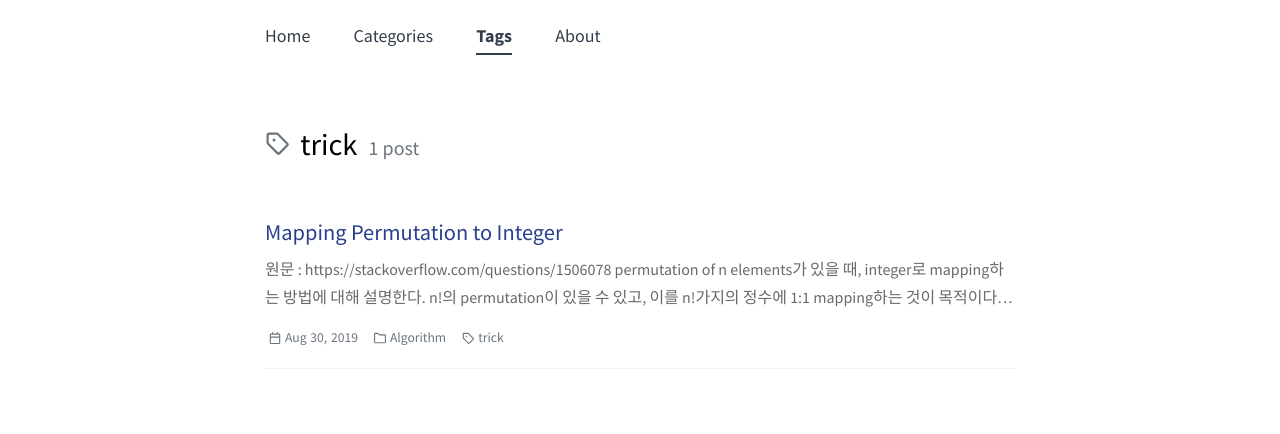
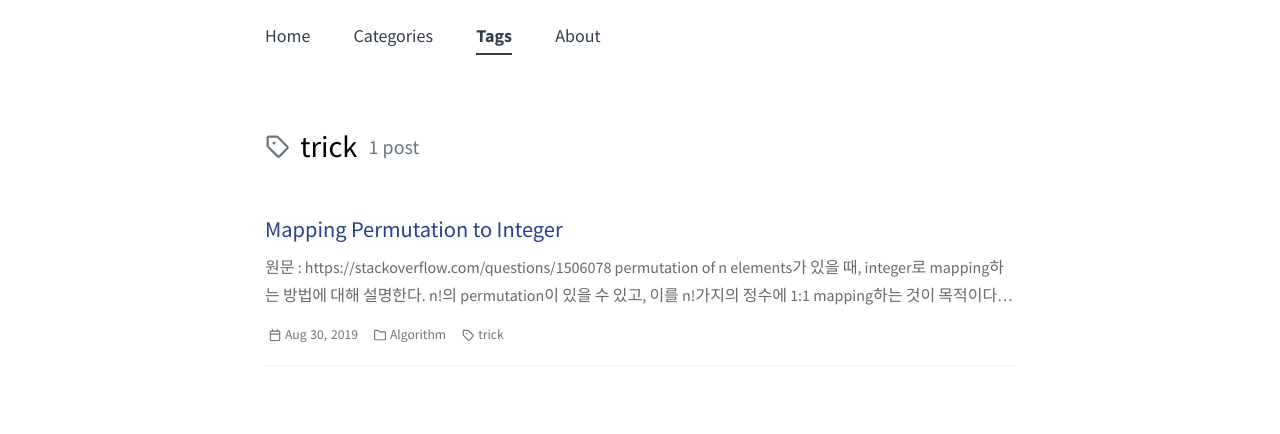
Before and after one commit to gumgood/gumgood.github.io, a Jekyll site: the page built from _tags/trick.html, in a window 1280 px wide. Shown: the top 434 px of the page. Built offline with Jekyll 4.4.1, drawn with Linux system fonts in a browser that asks for light colours.

Commit message:
Update category, tag title vertical-align

```diff
--- a/_sass/layout/_category.scss
+++ b/_sass/layout/_category.scss
@@ -63,7 +63,7 @@
         margin: 2rem 0;
 
         * {
-            vertical-align: baseline;
+            vertical-align: middle;
         }
         i#icon-folder {
             margin-right: 0.5rem;
@@ -77,7 +77,7 @@
         }
         span {
             padding-left: 0.5rem;
-            vertical-align: baseline;
+            vertical-align: sub;
             font-size: 1.25rem;
             font-weight: 300;
             line-height: 1rem;
--- a/_sass/layout/_tag.scss
+++ b/_sass/layout/_tag.scss
@@ -48,7 +48,7 @@
         margin: 2rem 0;
 
         * {
-            vertical-align: baseline;
+            vertical-align: middle;
         }
         i#icon-tag {
             margin-right: 0.5rem;
@@ -62,7 +62,7 @@
         }
         span {
             padding-left: 0.5rem;
-            vertical-align: baseline;
+            vertical-align: sub;
             font-size: 1.25rem;
             font-weight: 300;
             line-height: 1rem;
```
